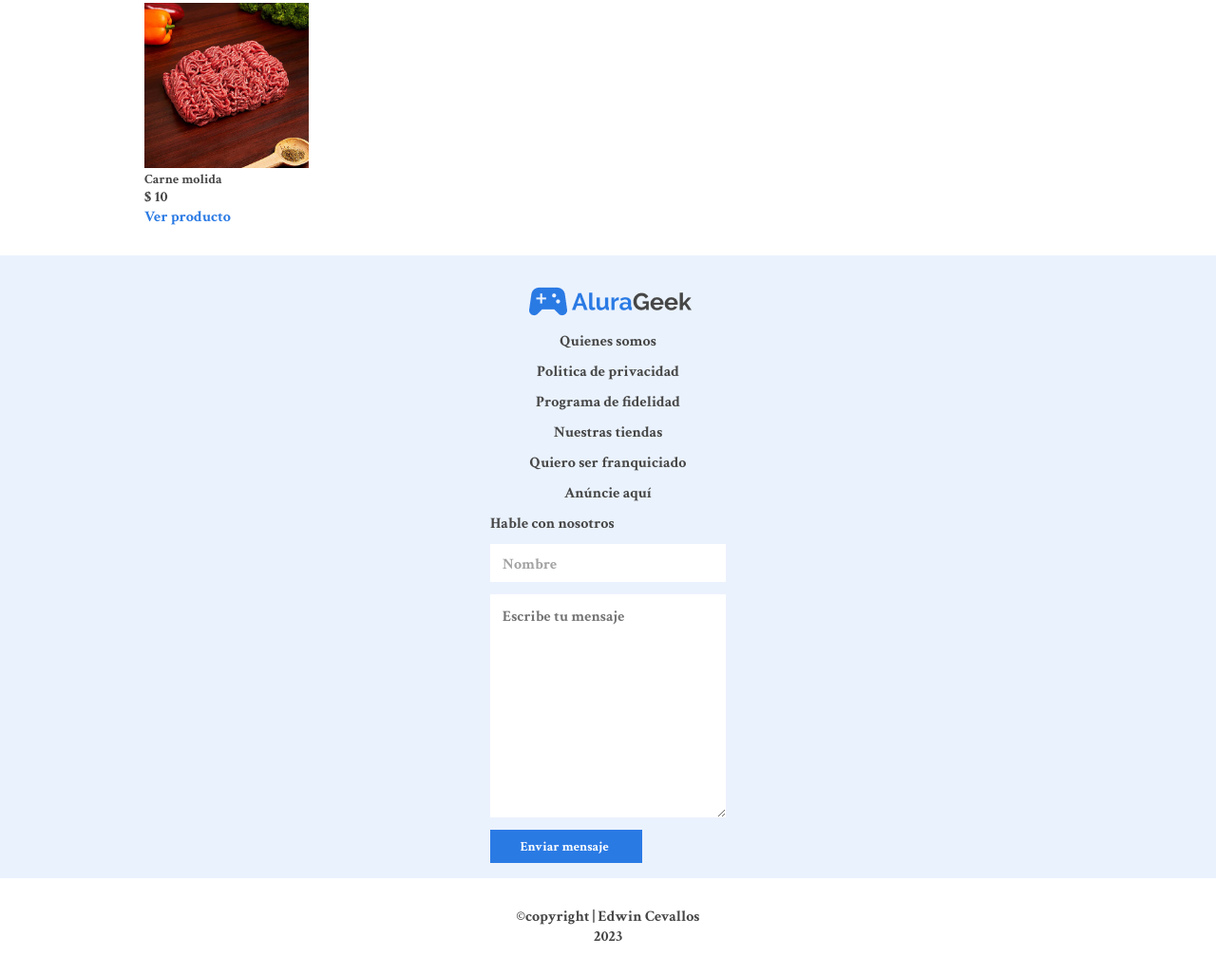
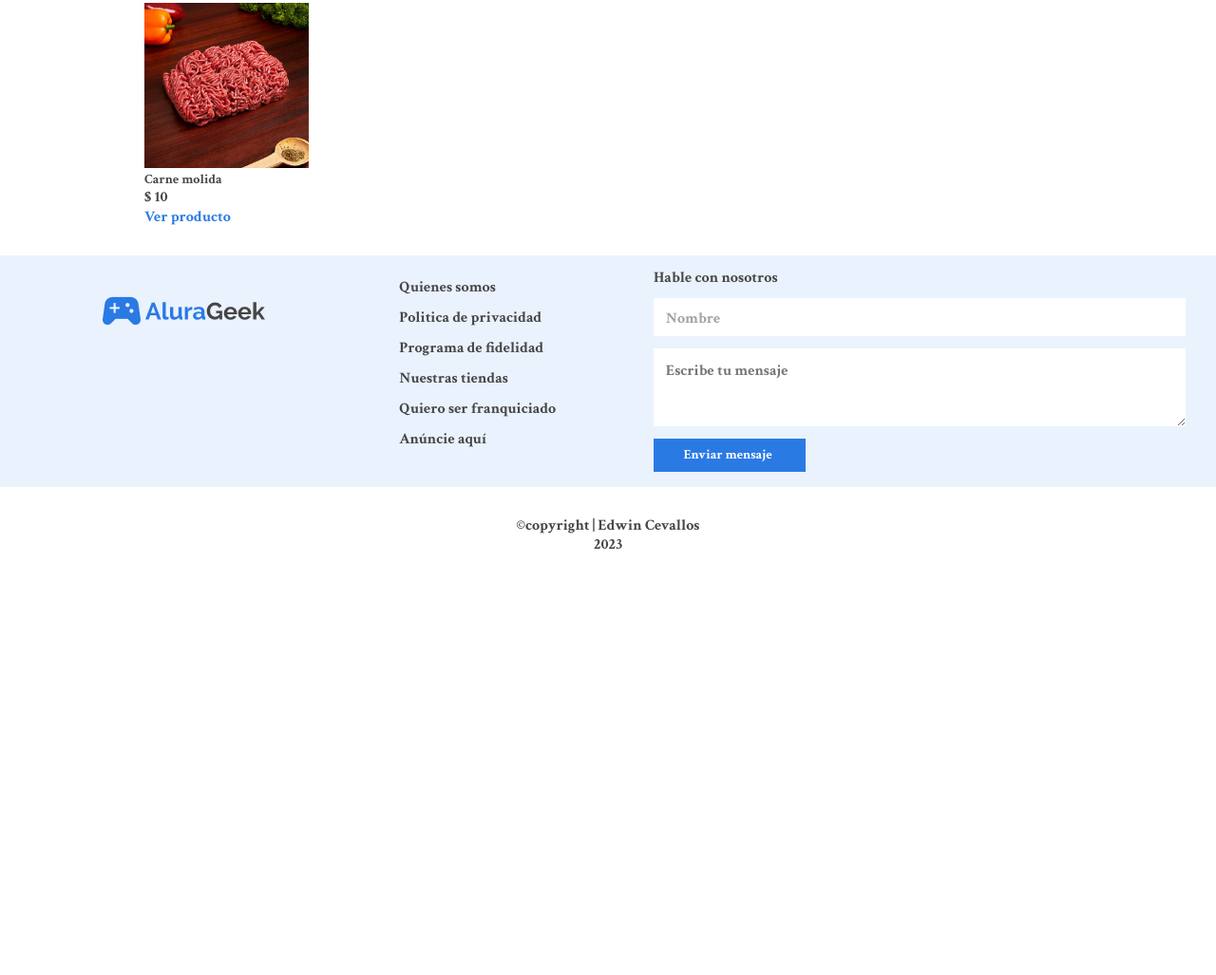
Before and after one commit to slipsark/AluraGeek, a plain HTML site: page static/Home/index.html in a window 1280 px wide. Shown: the part 1570-2597 px from the top of the page at 95% size. After the commit the page ends 2185 px from the top, so only its background shows below. Drawn offline with Linux system fonts and the light colour scheme.

Commit message:
Se agrego el modo respnsivo al footer

```diff
--- a/assets/css/footer/end-container-uno/end-contacto.css
+++ b/assets/css/footer/end-container-uno/end-contacto.css
@@ -12,6 +12,7 @@
 }
 #mensaje {
   max-width: 248px;
+  max-height: 82px;
   padding: .8rem;
 
   border: none;
@@ -35,3 +36,19 @@
   font-size: 0.875rem;
   font-weight: 600;
 }
+@media (min-width: 768px) {
+  .end__contacto{
+    width: 50%;
+  }
+  #mensaje {
+    max-width: 100%;
+  }
+}
+@media (min-width: 1024px) {
+  .end__contacto {
+    width: 560px;
+  }
+  #mensaje {
+    max-width: 100%;
+  }
+}
--- a/assets/css/footer/end-container-uno/end-links-link.css
+++ b/assets/css/footer/end-container-uno/end-links-link.css
@@ -13,3 +13,8 @@
 
   color: var(--color-texto-descripcion);
 }
+@media (min-width: 768px) {
+  .end__links {
+    align-items: flex-start;
+  }
+}
--- a/assets/css/footer/end-container-uno/style.css
+++ b/assets/css/footer/end-container-uno/style.css
@@ -7,3 +7,20 @@
 
   padding: 1rem;
 }
+@media (min-width: 768px) {
+  .end__container-uno {
+    flex-direction: row;
+    justify-content: space-around;
+  }
+  .container {
+    display: flex;
+    flex-direction: column;
+  }
+}
+@media (min-width: 1024px) {
+  .container {
+    flex-direction: row;
+    justify-content: space-around;
+    width: 50%;
+  }
+}
--- a/static/Home/index.html
+++ b/static/Home/index.html
@@ -115,6 +115,7 @@
 
   <footer class="end">
     <div class="end__container-uno">
+      <nav class="container">
 
         <a href="./index.html"><img src="../../assets/img/Logo.png" alt="Logo" class="end__logo"></a>
         <ul class="end__links">
@@ -127,6 +128,7 @@
           <li class="end__link"><a href="#">Anúncie aquí</a></li>
 
         </ul>
+      </nav>
       <form class="end__contacto">
 
           <span class="contacto__titulo">Hable con nosotros</span>
@@ -138,6 +140,7 @@
           </div>
           <textarea name="mensaje" id="mensaje" cols="30" rows="10" class="contacto__mensaje" placeholder="Escribe tu mensaje"></textarea>
           <a href="#" class="btn contacto__btn">Enviar mensaje</a>
+
 
       </form>
     </div>
```
Also changed, not shown: assets/css/footer/end-container-uno/end-logo.css (line endings or trailing spaces), assets/css/footer/style.css (line endings or trailing spaces). Lines whose indentation alone changed are shown as unchanged.
